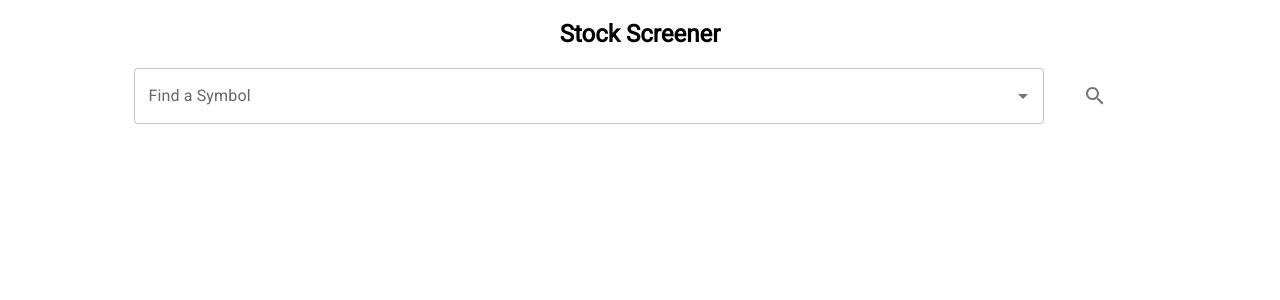
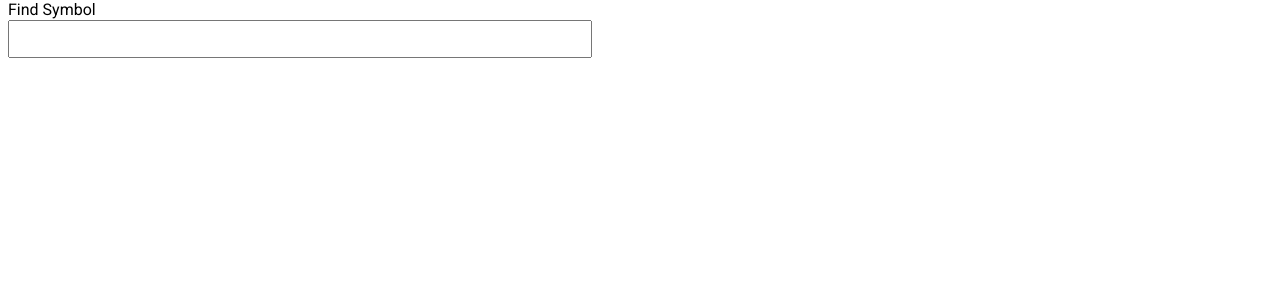
Before and after one commit to OneShiv/assigment, a React (Create React App) app: page / in a window 1280 px wide. Shown: the top 300 px of the page. Built offline with nearby package versions, Linux system fonts and the light colour scheme.

Commit message:
zen-level-2-ac

```diff
--- a/package.json
+++ b/package.json
@@ -23,6 +23,7 @@
     "react-dom": "18.2.0",
     "react-router-dom": "6.10.0",
     "react-scripts": "5.0.1",
+    "react-virtualized": "^9.22.5",
     "swr": "^2.1.5"
   },
   "devDependencies": {
@@ -31,6 +32,7 @@
     "@types/jest": "^29.5.2",
     "@types/react": "18.0.25",
     "@types/react-dom": "18.0.9",
+    "@types/react-virtualized": "^9.21.22",
     "jest": "^29.5.0",
     "jest-environment-jsdom": "^29.5.0",
     "msw": "^1.2.1",
--- a/src/App.tsx
+++ b/src/App.tsx
@@ -2,15 +2,70 @@ import "./styles.css";
 import { Route, Routes } from "react-router-dom";
 import StocksSearchLayout from "./components/StockSearchLayout";
 import StockDetails from "./components/StockDetails";
+import AutoComplete from "./components/Autocomplete";
+import { useState } from "react";
 
 export default function App() {
+  const [searchText, setSearchText] = useState("");
+  const options = [
+    {
+      label: "aa",
+      value: "aa",
+    },
+    {
+      label: "bb",
+      value: "bb",
+    },
+    {
+      label: "cc",
+      value: "cc",
+    },
+    {
+      label: "dd",
+      value: "dd",
+    },
+    {
+      label: "ef",
+      value: "ef",
+    },
+    {
+      label: "ge",
+      value: "ge",
+    },
+    {
+      label: "he",
+      value: "he",
+    },
+    {
+      label: "le",
+      value: "le",
+    },
+    {
+      label: "me",
+      value: "me",
+    },
+  ];
+  const onBlur = (e: any) => console.log("blur", e);
+  const onChange = (value: string) => setSearchText(value);
+  const onKeyDown = (e: any) => {};
+  const setSelectedValue = (opt: any) => console.log(opt);
+
   return (
     <div className="App">
-      <Routes>
+      {/* <Routes>
         <Route path="/" element={<StocksSearchLayout />}>
           <Route path="/:id" element={<StockDetails />} />
         </Route>
-      </Routes>
+      </Routes> */}
+      <AutoComplete
+        label="Find Symbol"
+        options={options}
+        onKeyDown={onKeyDown}
+        onBlur={onBlur}
+        onChange={onChange}
+        value={searchText}
+        setSelectedValue={setSelectedValue}
+      />
     </div>
   );
 }
--- a/src/api/index.ts
+++ b/src/api/index.ts
@@ -3,7 +3,7 @@ import { BASE_URL, KEY2, KEY, KEY3 } from "./constants";
 
 export const fetch = (fn: string, otherQueryParams: string) => {
   return axios
-    .get(`${BASE_URL}${fn}${otherQueryParams}${KEY2}`)
+    .get(`${BASE_URL}${fn}${otherQueryParams}${KEY}`)
     .then((resp) => resp.data)
     .catch((err) => err);
 };
--- /dev/null
+++ b/src/components/Autocomplete.tsx
@@ -0,0 +1,158 @@
+// @ts-nocheck
+import React, { LegacyRef, RefObject } from "react";
+import { KeyboardEvent, ChangeEvent, FocusEvent } from "react";
+import List from "react-virtualized";
+
+type AutoCompleteProps = {
+  label: string;
+  value: string;
+  options: Option[];
+  onKeyDown?: (e: KeyboardEvent<HTMLInputElement>) => void;
+  onChange?: (value: string) => void;
+  onBlur?: (e: FocusEvent<HTMLInputElement, Element>) => void;
+  onFocus?: (e: FocusEvent<HTMLInputElement, Element>) => void;
+  setSelectedValue: (option: Option) => void;
+};
+
+type Option = {
+  label: string;
+  value: string;
+};
+
+function AutoComplete(props: AutoCompleteProps) {
+  const [showOptions, setShowOptions] = React.useState(false);
+  const [optionIndex, setOptionIndex] = React.useState(-1);
+
+  const listRef = React.createRef<HTMLUListElement>();
+
+  const onKeyDown = (e: KeyboardEvent<HTMLInputElement>) => {
+    console.log(e.key);
+    switch (e.key) {
+      case "Escape":
+        setShowOptions(false);
+      case "ArrowUp":
+        if (optionIndex === 0) {
+          setOptionIndex(props.options.length - 1);
+        } else {
+          setOptionIndex((prev) => prev - 1);
+        }
+        break;
+      case "ArrowDown":
+        if (optionIndex >= props.options.length - 1) {
+          setOptionIndex(0);
+        } else {
+          setOptionIndex((prev) => prev + 1);
+        }
+        break;
+      case "Enter":
+        e.preventDefault();
+        if (optionIndex > -1) {
+          props.onChange(props.options[optionIndex].value);
+          props.setSelectedValue(props.options[optionIndex]);
+        }
+      default:
+        props.onKeyDown && props.onKeyDown(e);
+    }
+  };
+
+  const onChangeHandler = (e) => {
+    props.onChange(e.target.value);
+  };
+
+  const onBlur = (e: FocusEvent<HTMLInputElement, Element>) => {
+    setShowOptions(false);
+    props.onBlur && props.onBlur(e);
+  };
+
+  const onFocus = (e: FocusEvent<HTMLInputElement, Element>) => {
+    setShowOptions(true);
+    props.onFocus && props.onFocus(e);
+  };
+  console.log(optionIndex);
+
+  function renderOption({ index, key, style }) {
+    return (
+      <li
+        tabIndex={-1}
+        id={option.label}
+        aria-selected="false"
+        data-option-value={option.value}
+        key={option.label}
+        role="option"
+        className={optionIndex === index ? "active" : "inactive"}
+        onClick={() => {
+          props.setSelectedValue(option);
+        }}
+      >
+        {option.label}
+      </li>
+    );
+  }
+
+  return (
+    <section className="autocomplete-field">
+      <label htmlFor="search">{props.label}</label>
+      <select
+        name="search"
+        aria-hidden="true"
+        tabIndex={-1}
+        className="visually-hidden"
+      >
+        {showOptions &&
+          props.options.map((option) => {
+            return <option key={`opt-${option.label}`}>{option.label}</option>;
+          })}
+      </select>
+      <div className="autocomplete">
+        <form>
+          <input
+            type="text"
+            autoComplete="off"
+            autoCapitalize="none"
+            id="search"
+            role="combobox"
+            aria-expanded={false}
+            aria-owns="search-results"
+            aria-autocomplete="list"
+            onKeyDown={onKeyDown}
+            onChange={onChangeHandler}
+            onBlur={onBlur}
+            onFocus={onFocus}
+            value={props.value}
+            className="search-input"
+            list="search-results"
+          />
+          <ul
+            id="search-results"
+            role="listbox"
+            className="hidden"
+            ref={listRef}
+            tabIndex={-1}
+          >
+            {showOptions &&
+              props.options.map((option, index) => {
+                return (
+                  <li
+                    tabIndex={-1}
+                    id={option.label}
+                    aria-selected="false"
+                    data-option-value={option.value}
+                    key={option.label}
+                    role="option"
+                    className={optionIndex === index ? "active" : "inactive"}
+                    onClick={() => {
+                      props.setSelectedValue(option);
+                    }}
+                  >
+                    {option.label}
+                  </li>
+                );
+              })}
+          </ul>
+        </form>
+      </div>
+    </section>
+  );
+}
+
+export default AutoComplete;
--- a/src/components/StockDetails/types.ts
+++ b/src/components/StockDetails/types.ts
@@ -7,6 +7,10 @@ export type StockOverview = {
   Industry: string;
   PERatio: string;
   MarketCapitalization: string;
+};
+
+export type GlobalQuoteResp = {
+  ["Global Quote"]: GlobalQuote;
 };
 
 export type GlobalQuote = {
--- a/src/components/StockSearchLayout/index.tsx
+++ b/src/components/StockSearchLayout/index.tsx
@@ -39,7 +39,10 @@ function StocksSearchLayout() {
   const onChangeHandler = (event: any, newValue: any) => {
     setValue(newValue);
     if (newValue) {
-      navigate(`/${newValue.symbol}`);
+      const id = newValue.symbol;
+      setValue(null);
+      setInputValue("");
+      navigate(`/${id}`);
     }
   };
 
--- a/src/styles.css
+++ b/src/styles.css
@@ -1,6 +1,13 @@
+* {
+  box-sizing: border-box;
+  margin: 0;
+  padding: 0;
+}
+
 .App {
   font-family: "Roboto", sans-serif;
   text-align: center;
+  color: black;
 }
 .stocks-search {
   display: grid;
@@ -22,3 +29,37 @@
   display: grid;
   grid-template-columns: 50% 50%;
 }
+
+/* Autocomplete start*/
+.autocomplete-field {
+  min-width: 300px;
+  width: 100%;
+  max-width: 600px;
+  text-align: left;
+  padding: 0 0.5rem;
+}
+.autocomplete-field ul {
+  display: flex;
+  flex-direction: column;
+  max-height: 300px;
+  overflow-y: scroll;
+}
+.autocomplete-field ul li {
+  list-style-type: none;
+  padding: 0.5rem 0.25rem;
+  cursor: pointer;
+}
+.search-input {
+  min-width: 300px;
+  padding: 0.5rem;
+  font-size: 1rem;
+  width: 100%;
+}
+.visually-hidden {
+  visibility: hidden;
+}
+
+.active {
+  background-color: #009dcf;
+  color: white;
+}
--- a/src/utils/index.ts
+++ b/src/utils/index.ts
@@ -1,13 +1,19 @@
-import { StockSeries } from "../components/StockDetails/types";
+import {
+  IntraDayResponse,
+  StockSeries,
+} from "../components/StockDetails/types";
 import { Stock } from "../components/StockSearchLayout/types";
 
-export const transformStockIntradayForChart = (intraDayData: StockSeries) => {
-  if (!intraDayData) {
+export const transformStockIntradayForChart = (
+  intraDayDataResp: IntraDayResponse | undefined
+) => {
+  if (!intraDayDataResp) {
     return {
       data: [],
       labels: [],
     };
   }
+  const intraDayData = intraDayDataResp["Time Series (60min)"];
 
   let intraDayTimeKeys = Object.keys(intraDayData);
   let todaysData = [];
```
Also changed, not shown: src/components/StockDetails/index.tsx (+26 -12 lines), src/components/StockDetails/other.ts (added, +16 -0 lines), 22 other files (tests, documents, lock files or other folders).
